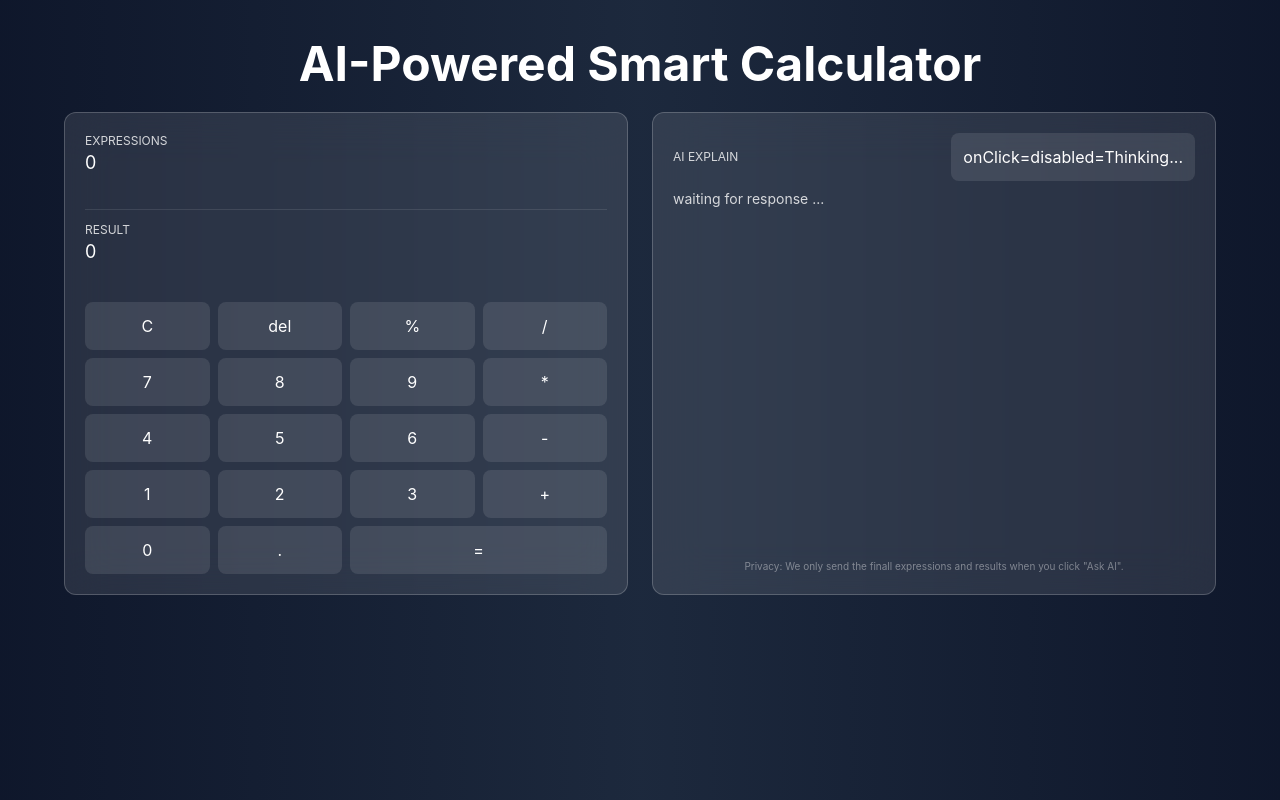
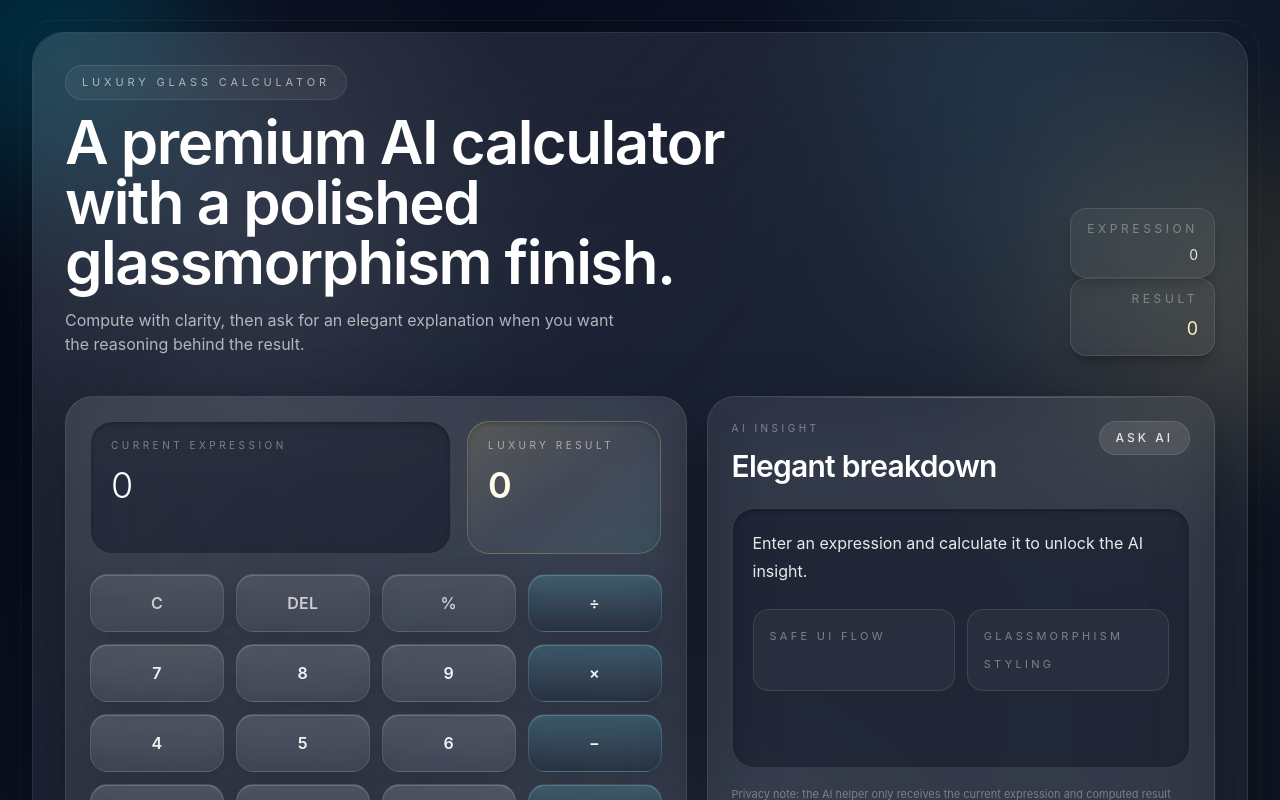
Before and after one commit to SajithNuski/Ai-Calculator, a React (Vite) app: page / in a window 1280 px wide. Shown: the top 800 px of the page. Built offline with nearby package versions, Linux system fonts and the light colour scheme.

Commit message:
update the ui

```diff
--- a/src/App.jsx
+++ b/src/App.jsx
@@ -1,126 +1,270 @@
 import { useState } from "react";
+import { explainExpression } from "../lib/ai.js";
 
 function App() {
+  const [expression, setExpression] = useState("");
+  const [result, setResult] = useState("");
+  const [aiMessage, setAiMessage] = useState(
+    "Enter an expression and calculate it to unlock the AI insight.",
+  );
+  const [loading, setLoading] = useState(false);
 
+  const handleClick = (value) => {
+    setExpression((previousExpression) => previousExpression + value);
+  };
 
-    const [Expression , setExpression ] = useState("");
-    const [result , setResult ] = useState("");
-    const [aiMesaage,setAiMessage]=useState("Type an expressiona and click =");
+  const handleClear = () => {
+    setExpression("");
+    setResult("");
+    setAiMessage(
+      "Enter an expression and calculate it to unlock the AI insight.",
+    );
+    setLoading(false);
+  };
 
-    const [loading,setLoading]=useState(true);
+  const handleDelete = () => {
+    setExpression((previousExpression) => previousExpression.slice(0, -1));
+    setResult("");
+    setAiMessage(
+      "Enter an expression and calculate it to unlock the AI insight.",
+    );
+    setLoading(false);
+  };
 
-    const handleClick=(value)=>{
-        setExpression((pre)=>pre+value);
+  const handleEqual = async () => {
+    if (!expression.trim()) {
+      setResult("");
+      setAiMessage("Add a number or operator first.");
+      return;
     }
 
-    const handleClear=()=>{
-        setExpression("");
-        setResult("");
-        setAiMessage("Type an expressiona and click =");
+    setLoading(true);
+    setAiMessage("Calculating with precision...");
+
+    try {
+      const calculatedResult = eval(expression);
+      setResult(calculatedResult);
+      setAiMessage(
+        `Computed ${expression} = ${calculatedResult}. Ask AI for a refined breakdown of the result.`,
+      );
+    } catch (error) {
+      setResult("Error");
+      setAiMessage(`Unable to evaluate the expression: ${error.message}`);
+    } finally {
       setLoading(false);
     }
+  };
 
-    const handleDelete=()=>{
-        setExpression((pre)=>pre.slice(0,-1));
-        setResult("");
-        setAiMessage("Type an expressiona and click =");
+  const handleAskAi = async () => {
+    if (!expression.trim()) {
+      setAiMessage("Enter an expression before asking for an AI breakdown.");
+      return;
+    }
+
+    setLoading(true);
+    setAiMessage("Generating a luxury-grade explanation...");
+
+    try {
+      const text = await explainExpression(expression, result);
+      setAiMessage(text);
+    } catch (error) {
+      setAiMessage(`AI insight failed: ${error.message}`);
+    } finally {
       setLoading(false);
     }
-
-    const handleEqual=async ()=>{
-        setLoading(true);
-        setAiMessage("Thinking...");
-
-        try{
-            const res=eval(Expression);
-            setResult(res);
-            setAiMessage(`✅ I just calculated ${Expression} and the answer is ${res}. Need help with anything else?`);
-        }
-        catch(error){
-            setResult("Error");
-            setAiMessage(`❌ Error: ${error.message}`);
-        }
-        finally{
-            setLoading(false);
-        }
-    }
-
-    const handleAskAi=async()=>{
-      setLoading(true);
-      setAiMessage("Thinking...");
-      const text = await explainExpression(Expression,result);
-      console.log(text);
-    }
-
+  };
 
   return (
-    <>
-      <div className="min-h-screen bg-gradient-to-r from-slate-900 via-slate-800 to-slate-900">
-        <div className="max-w-6xl py-10 mx-auto">
-          <div>
-            <h1 className="text-5xl font-bold text-center text-white">
-              AI-Powered Smart Calculator
-            </h1>
+    <div className="luxury-shell min-h-screen text-white">
+      <div className="absolute inset-0 pointer-events-none overflow-hidden">
+        <div className="absolute -top-24 left-[-6rem] h-72 w-72 rounded-full bg-cyan-400/20 blur-3xl" />
+        <div className="absolute top-32 right-[-5rem] h-80 w-80 rounded-full bg-amber-200/15 blur-3xl" />
+        <div className="absolute bottom-[-6rem] left-1/2 h-96 w-96 -translate-x-1/2 rounded-full bg-slate-500/20 blur-3xl" />
       </div>
 
-          {/* two column right cal and left ai panel */}
-          <div className="grid gap-6 mt-6 lg:grid-cols-2">
-            <div className="p-5 rounded-xl bg-white/10 backdrop-blur-xl border border-white/20">
-              <div className="mb-4">
-                <div className="text-white/80 text-xs uppercase">  Expressions </div>
-                <div className="text-white text-lg min-h-[48px]">{Expression || "0"}</div>
-                <div className="h-px bg-white/10 my-3"></div>
-                <div className="text-white/80 text-xs uppercase">  Result </div>
-                <div className="text-white text-lg min-h-[48px]">{result || "0"}</div>
+      <main className="relative mx-auto flex min-h-screen w-full max-w-7xl items-center px-4 py-8 sm:px-6 lg:px-8">
+        <div className="luxury-frame w-full rounded-[2rem] border border-white/10 bg-white/5 p-4 shadow-[0_30px_120px_rgba(0,0,0,0.55)] backdrop-blur-3xl sm:p-6 lg:p-8">
+          <div className="mb-8 flex flex-col gap-4 lg:mb-10 lg:flex-row lg:items-end lg:justify-between">
+            <div className="max-w-2xl">
+              <p className="mb-3 inline-flex items-center gap-2 rounded-full border border-white/10 bg-white/5 px-4 py-2 text-[11px] uppercase tracking-[0.35em] text-white/60">
+                Luxury Glass Calculator
+              </p>
+              <h1 className="text-4xl font-semibold tracking-tight text-balance sm:text-5xl lg:text-6xl">
+                A premium AI calculator with a polished glassmorphism finish.
+              </h1>
+              <p className="mt-4 max-w-xl text-sm leading-6 text-white/65 sm:text-base">
+                Compute with clarity, then ask for an elegant explanation when
+                you want the reasoning behind the result.
+              </p>
             </div>
 
-              {/* keypad */}
-              <div className="grid grid-cols-4 gap-2">
-                <button className="p-3 text-white rounded-lg bg-white/10 hover:bg-white/20" onClick={()=>handleClear()}>C</button>
-                <button className="p-3 text-white rounded-lg bg-white/10 hover:bg-white/20" onClick={()=>handleDelete()}>del</button>
-                <button className="p-3 text-white rounded-lg bg-white/10 hover:bg-white/20" onClick={()=>handleClick("%")}>%</button>
-                <button className="p-3 text-white rounded-lg bg-white/10 hover:bg-white/20" onClick={()=>handleClick("/")}>/</button>
-                <button className="p-3 text-white rounded-lg bg-white/10 hover:bg-white/20" onClick={()=>handleClick("7")}>7</button>
-                <button className="p-3 text-white rounded-lg bg-white/10 hover:bg-white/20" onClick={()=>handleClick("8")}>8</button>
-                <button className="p-3 text-white rounded-lg bg-white/10 hover:bg-white/20" onClick={()=>handleClick("9")}>9</button>
-                <button className="p-3 text-white rounded-lg bg-white/10 hover:bg-white/20" onClick={()=>handleClick("*")}>*</button>
-                <button className="p-3 text-white rounded-lg bg-white/10 hover:bg-white/20" onClick={()=>handleClick("4")}>4</button>
-                <button className="p-3 text-white rounded-lg bg-white/10 hover:bg-white/20" onClick={()=>handleClick("5")}>5</button>
-                <button className="p-3 text-white rounded-lg bg-white/10 hover:bg-white/20" onClick={()=>handleClick("6")}>6</button>
-                <button className="p-3 text-white rounded-lg bg-white/10 hover:bg-white/20" onClick={()=>handleClick("-")}>-</button>
-                <button className="p-3 text-white rounded-lg bg-white/10 hover:bg-white/20" onClick={()=>handleClick("1")}>1</button>
-                <button className="p-3 text-white rounded-lg bg-white/10 hover:bg-white/20" onClick={()=>handleClick("2")}>2</button>
-                <button className="p-3 text-white rounded-lg bg-white/10 hover:bg-white/20" onClick={()=>handleClick("3")}>3</button>
-                <button className="p-3 text-white rounded-lg bg-white/10 hover:bg-white/20" onClick={()=>handleClick("+")}>+</button>
-                <button className="p-3 text-white rounded-lg bg-white/10 hover:bg-white/20" onClick={()=>handleClick("0")}>0</button>
-                <button className="p-3 text-white rounded-lg bg-white/10 hover:bg-white/20" onClick={()=>handleClick(".")}>.</button>
-                <button className="col-span-2 p-3 text-white rounded-lg bg-white/10 hover:bg-white/20" onClick={()=>handleEqual()}>=</button>
+            <div className="grid gap-3 text-right text-xs uppercase tracking-[0.3em] text-white/45 sm:grid-cols-2 lg:block">
+              <div className="rounded-2xl border border-white/10 bg-white/5 px-4 py-3 shadow-lg shadow-black/20">
+                <div className="text-white/35">Expression</div>
+                <div className="mt-2 text-sm tracking-normal text-white/85 normal-case">
+                  {expression || "0"}
                 </div>
               </div>
-            {/* Ai explaination box */}
-            <div className="p-5 rounded-xl bg-white/10 backdrop-blur-xl border border-white/20 relative">
-              <div className="flex items-center justify-between">
-
-              <h2 className="text-white/80 text-xs uppercase">Ai Explain</h2>
-              <button className="p-3 text-white rounded-lg bg-white/10 hover:bg-white/20" >
-              onClick={handleAskAi}
-              disabled={loading}
-              {loading ? "Thinking..." : "Ask AI"}</button>
+              <div className="rounded-2xl border border-white/10 bg-white/5 px-4 py-3 shadow-lg shadow-black/20">
+                <div className="text-white/35">Result</div>
+                <div className="mt-2 text-lg tracking-normal text-amber-100 normal-case">
+                  {result || "0"}
                 </div>
-              <p className="mt-2 text-white/80 text-sm min-h-[180px]">waiting for response ... </p>
-
-              {/* bottom privacy */}
-              <div className="absolute bottom-5 left-1/2 -translate-x-1/2 text-[10px] w-full px-3 text-center text-white/40">
-                Privacy: We only send the finall expressions and results when you click "Ask AI".
               </div>
             </div>
           </div>
 
-
+          <div className="grid gap-5 lg:grid-cols-[1.1fr_0.9fr]">
+            <section className="rounded-[1.75rem] border border-white/10 bg-gradient-to-b from-white/10 to-white/[0.04] p-4 shadow-[0_18px_60px_rgba(0,0,0,0.35)] backdrop-blur-2xl sm:p-6">
+              <div className="mb-5 grid gap-4 sm:grid-cols-[1.3fr_0.7fr]">
+                <div className="rounded-[1.4rem] border border-white/10 bg-slate-950/40 px-5 py-4 shadow-inner shadow-black/30">
+                  <div className="text-[10px] uppercase tracking-[0.35em] text-white/40">
+                    Current Expression
+                  </div>
+                  <div className="mt-3 min-h-[72px] text-3xl font-light tracking-tight text-white sm:text-4xl">
+                    {expression || "0"}
                   </div>
                 </div>
-    </>
-  )
+                <div className="rounded-[1.4rem] border border-amber-200/20 bg-gradient-to-br from-amber-200/15 via-white/5 to-cyan-300/10 px-5 py-4 shadow-inner shadow-black/20">
+                  <div className="text-[10px] uppercase tracking-[0.35em] text-amber-50/55">
+                    Luxury Result
+                  </div>
+                  <div className="mt-3 min-h-[72px] text-3xl font-semibold tracking-tight text-amber-50 sm:text-4xl">
+                    {result || "0"}
+                  </div>
+                </div>
+              </div>
+
+              <div className="grid grid-cols-4 gap-3">
+                <button
+                  className="keypad-btn keypad-muted"
+                  onClick={handleClear}
+                >
+                  C
+                </button>
+                <button
+                  className="keypad-btn keypad-muted"
+                  onClick={handleDelete}
+                >
+                  DEL
+                </button>
+                <button
+                  className="keypad-btn keypad-muted"
+                  onClick={() => handleClick("%")}
+                >
+                  %
+                </button>
+                <button
+                  className="keypad-btn keypad-accent"
+                  onClick={() => handleClick("/")}
+                >
+                  ÷
+                </button>
+                <button className="keypad-btn" onClick={() => handleClick("7")}>
+                  7
+                </button>
+                <button className="keypad-btn" onClick={() => handleClick("8")}>
+                  8
+                </button>
+                <button className="keypad-btn" onClick={() => handleClick("9")}>
+                  9
+                </button>
+                <button
+                  className="keypad-btn keypad-accent"
+                  onClick={() => handleClick("*")}
+                >
+                  ×
+                </button>
+                <button className="keypad-btn" onClick={() => handleClick("4")}>
+                  4
+                </button>
+                <button className="keypad-btn" onClick={() => handleClick("5")}>
+                  5
+                </button>
+                <button className="keypad-btn" onClick={() => handleClick("6")}>
+                  6
+                </button>
+                <button
+                  className="keypad-btn keypad-accent"
+                  onClick={() => handleClick("-")}
+                >
+                  −
+                </button>
+                <button className="keypad-btn" onClick={() => handleClick("1")}>
+                  1
+                </button>
+                <button className="keypad-btn" onClick={() => handleClick("2")}>
+                  2
+                </button>
+                <button className="keypad-btn" onClick={() => handleClick("3")}>
+                  3
+                </button>
+                <button
+                  className="keypad-btn keypad-accent"
+                  onClick={() => handleClick("+")}
+                >
+                  +
+                </button>
+                <button
+                  className="keypad-btn col-span-2"
+                  onClick={() => handleClick("0")}
+                >
+                  0
+                </button>
+                <button className="keypad-btn" onClick={() => handleClick(".")}>
+                  .
+                </button>
+                <button
+                  className="keypad-btn keypad-gold col-span-1 sm:col-span-2"
+                  onClick={handleEqual}
+                >
+                  {loading ? "Working" : "="}
+                </button>
+              </div>
+            </section>
+
+            <section className="relative overflow-hidden rounded-[1.75rem] border border-white/10 bg-white/[0.06] p-4 shadow-[0_18px_60px_rgba(0,0,0,0.35)] backdrop-blur-2xl sm:p-6">
+              <div className="absolute inset-x-8 top-0 h-px bg-gradient-to-r from-transparent via-white/25 to-transparent" />
+              <div className="flex items-start justify-between gap-4">
+                <div>
+                  <p className="text-[10px] uppercase tracking-[0.35em] text-white/40">
+                    AI Insight
+                  </p>
+                  <h2 className="mt-3 text-2xl font-semibold tracking-tight text-white sm:text-3xl">
+                    Elegant breakdown
+                  </h2>
+                </div>
+                <button
+                  className="rounded-full border border-white/10 bg-white/10 px-4 py-2 text-xs font-medium uppercase tracking-[0.25em] text-white/85 transition hover:bg-white/15 disabled:cursor-not-allowed disabled:opacity-50"
+                  onClick={handleAskAi}
+                  disabled={loading}
+                >
+                  {loading ? "Thinking" : "Ask AI"}
+                </button>
+              </div>
+
+              <div className="mt-6 min-h-[260px] rounded-[1.4rem] border border-white/10 bg-slate-950/35 p-5 text-sm leading-7 text-white/75 shadow-inner shadow-black/30 sm:text-base">
+                <p className="text-white/90">{aiMessage}</p>
+                <div className="mt-6 grid gap-3 text-[11px] uppercase tracking-[0.3em] text-white/40 sm:grid-cols-2">
+                  <div className="rounded-2xl border border-white/10 bg-white/[0.04] px-4 py-3">
+                    Safe UI flow
+                  </div>
+                  <div className="rounded-2xl border border-white/10 bg-white/[0.04] px-4 py-3">
+                    Glassmorphism styling
+                  </div>
+                </div>
+              </div>
+
+              <p className="mt-4 text-[11px] leading-5 text-white/35">
+                Privacy note: the AI helper only receives the current expression
+                and computed result when you press Ask AI.
+              </p>
+            </section>
+          </div>
+        </div>
+      </main>
+    </div>
+  );
 }
 
-export default App
+export default App;
--- a/src/index.css
+++ b/src/index.css
@@ -1 +1,162 @@
 @import "tailwindcss";
+
+@layer base {
+  :root {
+    color-scheme: dark;
+    font-family:
+      Inter,
+      ui-sans-serif,
+      system-ui,
+      -apple-system,
+      BlinkMacSystemFont,
+      "Segoe UI",
+      sans-serif;
+    background:
+      radial-gradient(
+        circle at top left,
+        rgba(56, 189, 248, 0.16),
+        transparent 30%
+      ),
+      radial-gradient(
+        circle at top right,
+        rgba(251, 191, 36, 0.14),
+        transparent 28%
+      ),
+      linear-gradient(135deg, #020617 0%, #0f172a 45%, #111827 100%);
+  }
+
+  html,
+  body,
+  #root {
+    min-height: 100%;
+  }
+
+  body {
+    margin: 0;
+    min-width: 320px;
+    background:
+      radial-gradient(
+        circle at 20% 20%,
+        rgba(148, 163, 184, 0.18),
+        transparent 22%
+      ),
+      radial-gradient(
+        circle at 80% 10%,
+        rgba(103, 232, 249, 0.1),
+        transparent 20%
+      ),
+      linear-gradient(135deg, #020617 0%, #0f172a 46%, #111827 100%);
+    color: rgba(255, 255, 255, 0.96);
+    text-rendering: optimizeLegibility;
+    -webkit-font-smoothing: antialiased;
+    -moz-osx-font-smoothing: grayscale;
+  }
+
+  button {
+    font: inherit;
+  }
+}
+
+@layer components {
+  .luxury-shell {
+    position: relative;
+    isolation: isolate;
+  }
+
+  .luxury-shell::before {
+    content: "";
+    position: absolute;
+    inset: 1.25rem;
+    border-radius: 2rem;
+    border: 1px solid rgba(255, 255, 255, 0.05);
+    pointer-events: none;
+    z-index: -1;
+  }
+
+  .luxury-frame {
+    position: relative;
+  }
+
+  .luxury-frame::after {
+    content: "";
+    position: absolute;
+    inset: 0;
+    border-radius: inherit;
+    background: linear-gradient(
+      135deg,
+      rgba(255, 255, 255, 0.08),
+      transparent 45%
+    );
+    pointer-events: none;
+    mix-blend-mode: screen;
+  }
+
+  .keypad-btn {
+    border-radius: 1.1rem;
+    border: 1px solid rgba(255, 255, 255, 0.1);
+    background: linear-gradient(
+      180deg,
+      rgba(255, 255, 255, 0.14),
+      rgba(255, 255, 255, 0.06)
+    );
+    padding: 1rem 0.75rem;
+    color: rgba(255, 255, 255, 0.94);
+    font-size: 1rem;
+    font-weight: 600;
+    letter-spacing: 0.02em;
+    box-shadow:
+      0 12px 30px rgba(0, 0, 0, 0.18),
+      inset 0 1px 0 rgba(255, 255, 255, 0.18);
+    transition:
+      transform 180ms ease,
+      border-color 180ms ease,
+      background 180ms ease,
+      box-shadow 180ms ease;
+  }
+
+  .keypad-btn:hover {
+    transform: translateY(-1px);
+    border-color: rgba(255, 255, 255, 0.2);
+    background: linear-gradient(
+      180deg,
+      rgba(255, 255, 255, 0.2),
+      rgba(255, 255, 255, 0.1)
+    );
+    box-shadow:
+      0 18px 34px rgba(0, 0, 0, 0.22),
+      0 0 0 1px rgba(255, 255, 255, 0.05),
+      inset 0 1px 0 rgba(255, 255, 255, 0.22);
+  }
+
+  .keypad-btn:active {
+    transform: translateY(0);
+  }
+
+  .keypad-muted {
+    color: rgba(255, 255, 255, 0.72);
+    background: linear-gradient(
+      180deg,
+      rgba(255, 255, 255, 0.1),
+      rgba(255, 255, 255, 0.05)
+    );
+  }
+
+  .keypad-accent {
+    border-color: rgba(103, 232, 249, 0.18);
+    background: linear-gradient(
+      180deg,
+      rgba(103, 232, 249, 0.18),
+      rgba(15, 23, 42, 0.3)
+    );
+  }
+
+  .keypad-gold {
+    border-color: rgba(251, 191, 36, 0.35);
+    background: linear-gradient(
+      180deg,
+      rgba(251, 191, 36, 0.34),
+      rgba(251, 191, 36, 0.16)
+    );
+    color: #fff8e1;
+  }
+}
```
Also changed, not shown: lib/ai.js (+9 -4 lines). Lines whose indentation alone changed are shown as unchanged.
